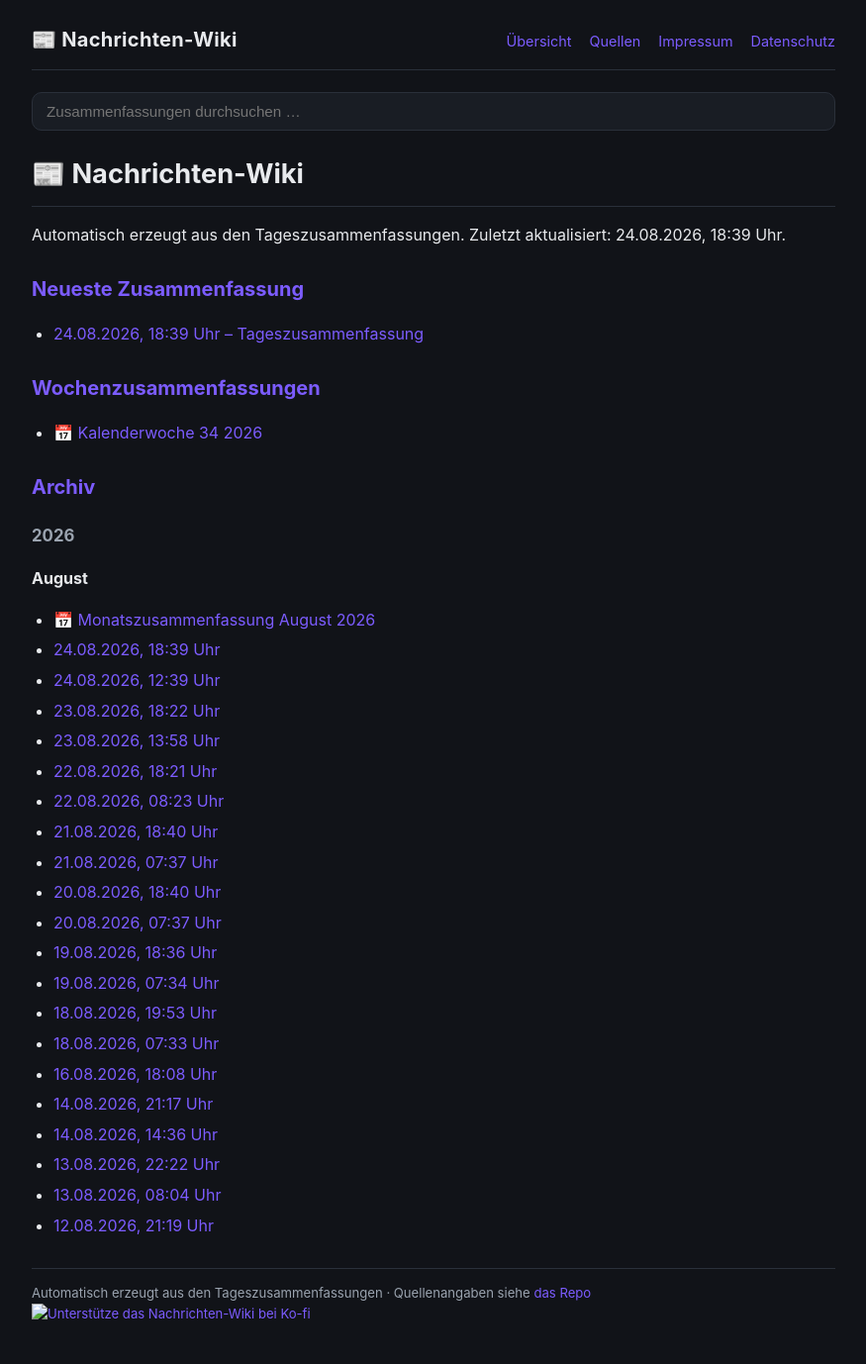
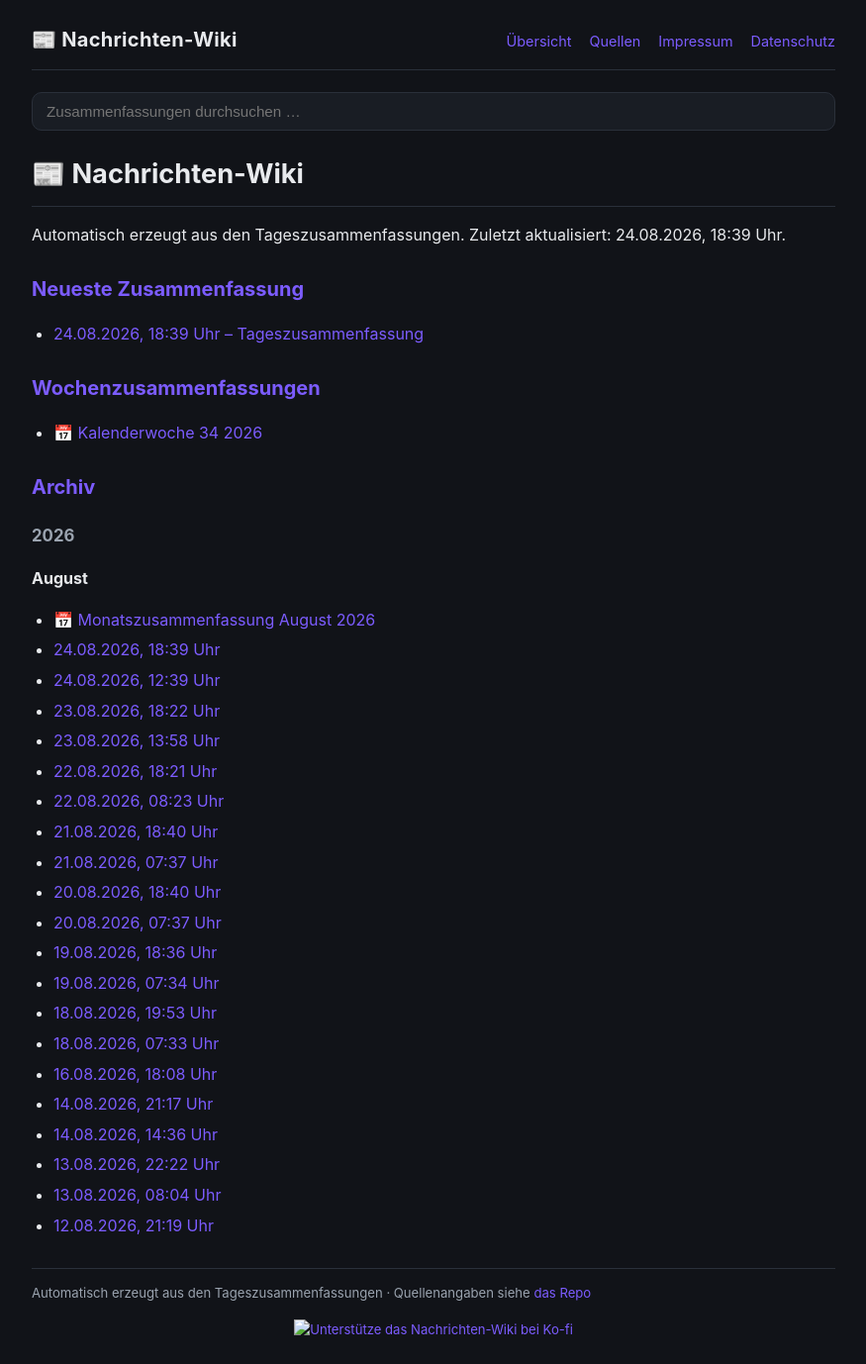
Before and after one commit to Ubuntu51/news-wiki, a Jekyll site: the page built from index.md, in a window 1280 px wide. Shown: the whole page at 99% size, without its empty margins (202-1077 px from the left). Built offline with Jekyll 4.4.1, drawn with Linux system fonts in a browser that asks for light colours; our own code applies the rules of GitHub Pages for plain Markdown files.

Commit message:
Ko-fi-Button mittig ausgerichtet

```diff
--- a/_layouts/default.html
+++ b/_layouts/default.html
@@ -16,6 +16,9 @@
 <meta name="twitter:description" content="{{ page.description | default: site.description }}">
 <title>{{ page.title | default: site.title }}</title>
 <link rel="stylesheet" href="{{ '/assets/css/style.css' | relative_url }}">
+<style>
+  .kofi { text-align: center; margin-top: 1rem; }
+</style>
 </head>
 <body>
 <div class="wrap">
```
